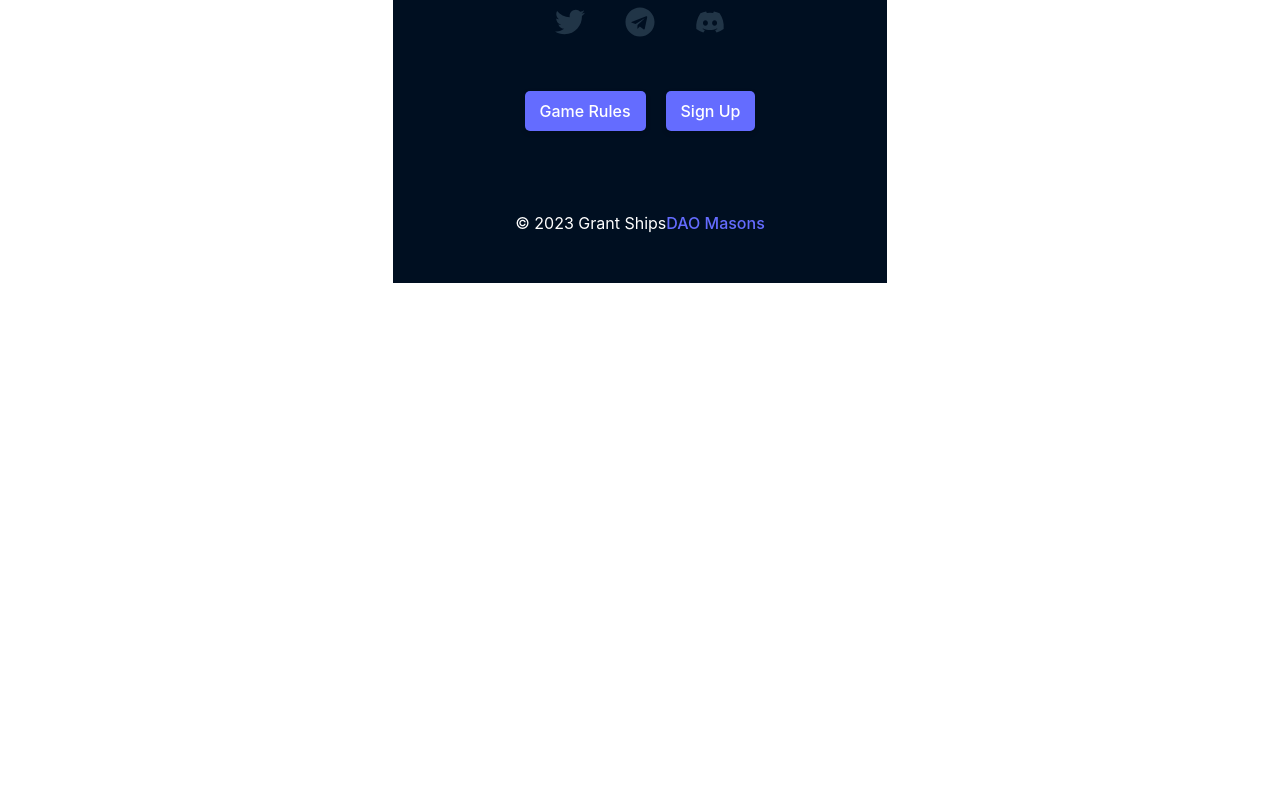
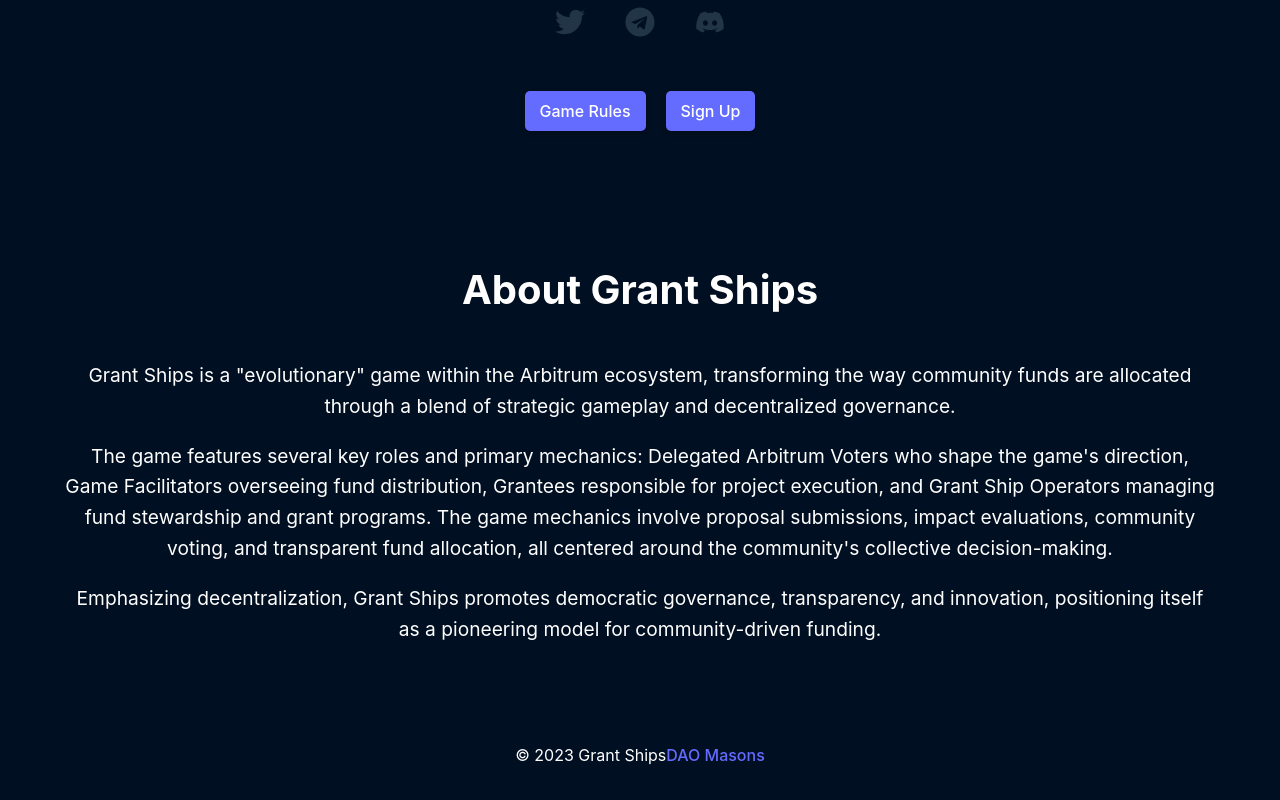
Before and after one commit to DAOmasons/grant-ships, a React (Vite) app: page / in a window 1280 px wide. Shown: the part 576-1376 px from the top of the page. Before the commit the page ends 859 px from the top, so only its background shows below. Built offline with nearby package versions, Linux system fonts and the light colour scheme.

Commit message:
adding about and readme

```diff
--- a/src/pages/HomePage.jsx
+++ b/src/pages/HomePage.jsx
@@ -1,3 +1,4 @@
+// HomePage.jsx
 import React from "react";
 import grantShipsLogo from "../assets/rocketgrad3.svg";
 import { FaTwitter as FaXTwitter, FaTelegram, FaDiscord } from "react-icons/fa";
@@ -10,7 +11,6 @@
         <img src={grantShipsLogo} className="logo grantships" alt="Grant Ships logo" />
       </div>
       <h1>Grant Ships</h1>
-
       <p className="byline">Framework for Pluralistic Grant Giving</p> {/* Byline added here */}
 
       {/* Social Media Icons */}
@@ -27,7 +27,7 @@
       </div>
 
       <div className="card">
-        {/* Buttons */}
+        {/* Existing Buttons */}
         <a href="https://rules.grantships.fun" target="_blank" rel="noopener noreferrer">
           <button className="rulesButton">Game Rules</button>
         </a>
@@ -35,6 +35,16 @@
           <button className="signUpButton">Sign Up</button>
         </a>
       </div>
+
+      {/* About Section */}
+      <div className="about-section">
+        <h2>About Grant Ships</h2>
+        <p>Grant Ships is a "evolutionary" game within the Arbitrum ecosystem, transforming the way community funds are allocated through a blend of strategic gameplay and decentralized governance. </p>
+        <p>The game features several key roles and primary mechanics: Delegated Arbitrum Voters who shape the game's direction, Game Facilitators overseeing fund distribution, Grantees responsible for project execution, and Grant Ship Operators managing fund stewardship and grant programs. The game mechanics involve proposal submissions, impact evaluations, community voting, and transparent fund allocation, all centered around the community's collective decision-making.</p>
+        <p>Emphasizing decentralization, Grant Ships promotes democratic governance, transparency, and innovation, positioning itself as a pioneering model for community-driven funding.</p>
+      </div>
+
+      {/* Footer */}
       <div className="footer">
         <p>
           © 2023 Grant Ships
--- a/src/style/App.css
+++ b/src/style/App.css
@@ -92,3 +92,21 @@
 .footer a:hover {
   text-decoration: underline;
 }
+
+.about-section {
+  background-color: #000f21; /* Or any color that fits your design */
+  color: white;
+  padding: 2em;
+  margin-top: 2em;
+  border-radius: 8px;
+}
+
+.about-section h2 {
+  font-size: 2.5em;
+  margin-bottom: 1em;
+}
+
+.about-section p {
+  font-size: 1.2em;
+  line-height: 1.6;
+}
```
Also changed, not shown: 1 other file (tests, documents, lock files or other folders).
